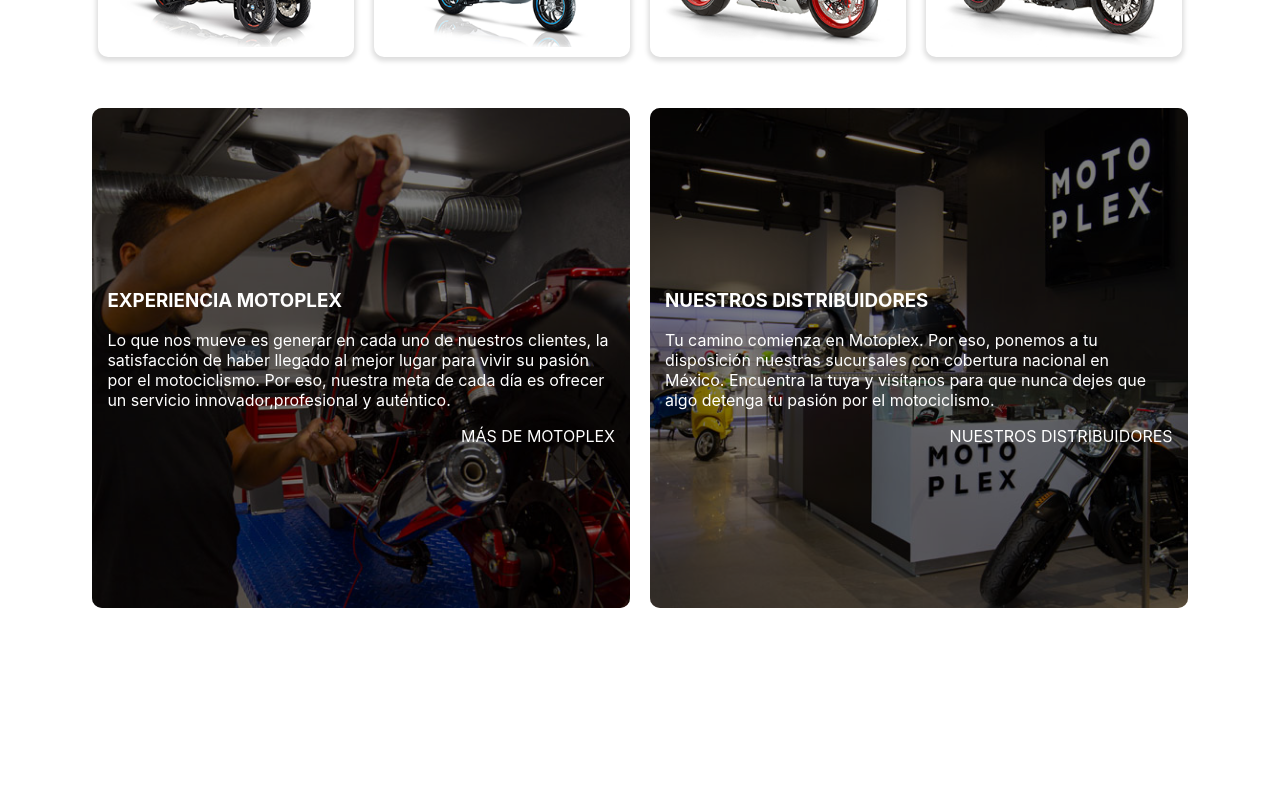
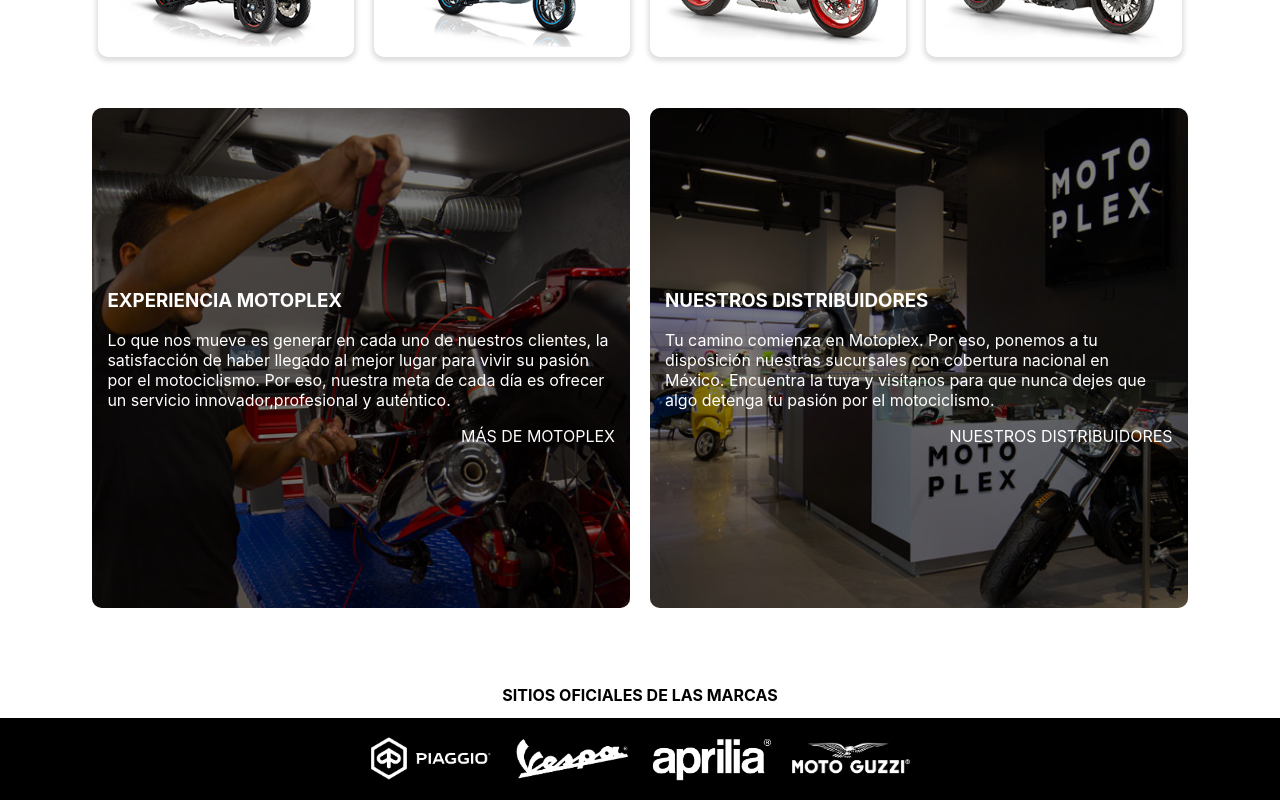
Before and after one commit to AlejandraEscobar3G/motoplex-cssgrid, a React (Create React App) app: page / in a window 1280 px wide. Shown: the part 1288-2088 px from the top of the page. Before the commit the page ends 1896 px from the top, so only its background shows below. Built offline with nearby package versions, Linux system fonts and the light colour scheme.

Commit message:
[Motoplex] - Home implementation (desktop version)

```diff
--- a/src/components/Card_Brand/card_brand.js
+++ b/src/components/Card_Brand/card_brand.js
@@ -7,11 +7,18 @@
 
 class CardBrand extends React.Component {
   render() {
+    const card_brand = this.props.cardData;
     return(
-      <div className="card_brand">
-        <img className="card_brand_logo" src={this.props.cardLogo} alt="logo"/>
-        <img className="card_brand_model" src={this.props.cardModel} alt="Model"/>
-      </div>
+      card_brand.map(data => {
+        return(
+          <a href={data.redirection} key={data.id}>
+            <div className="card_brand">
+              <img className="card_brand_logo" src={data.logo} alt="logo"/>
+              <img className="card_brand_model" src={data.model} alt="Model"/>
+            </div>
+          </a>
+        )
+      })
     )
   }
 }
--- /dev/null
+++ b/src/components/Footer/footer.css
@@ -0,0 +1,23 @@
+.footer_container {
+  width: 100%;
+  text-align: center;
+  margin-top: 5%;
+  background: black;
+}
+.footer_container p {
+  background: white;
+  margin: 0%;
+  padding: 1%;
+  font-weight: bold;
+}
+.footer_brands {
+  display: grid;
+  grid-template: 1fr / repeat(4, 10%);
+  column-gap: 15px;
+  justify-content: center;
+  align-items: center;
+  padding: 15px;
+}
+.footer_brands img {
+  width: 100%;
+}
--- /dev/null
+++ b/src/components/Footer/footer.js
@@ -0,0 +1,51 @@
+import React from 'react';
+
+//Components
+
+//Styles
+import './footer.css';
+
+// Images
+import logoPiaggio from '../../images/logos/logo-rectangulo-piaggio-negro.png';
+import logoVespa from '../../images/logos/logo-rectangulo-vespa-negro.png';
+import logoAprilia from '../../images/logos/logo-rectangulo-aprilia-negro.png';
+import logoGuzzi from '../../images/logos/logo-rectangulo-guzzi-negro.png';
+
+class Footer extends React.Component {
+  render() {
+    const logosFooter = [
+      {
+        src:`${logoPiaggio}`,
+        alt:'Piaggio Logo'
+      },
+      {
+        src:`${logoVespa}`,
+        alt:'Vespa Logo'
+      },
+      {
+        src:`${logoAprilia}`,
+        alt:'Aprilia Logo'
+      },
+      {
+        src:`${logoGuzzi}`,
+        alt:'Moto Guzzi Logo'
+      },
+    ]
+    return(
+      <footer className="footer_container">
+        <p>SITIOS OFICIALES DE LAS MARCAS</p>
+        <div className="footer_brands">
+          {
+            logosFooter.map(data => {
+              return(
+                <img src={data.src} alt={data.alt}/>
+              )
+            })
+          }
+        </div>
+      </footer>
+    )
+  }
+}
+
+export default Footer;
--- a/src/components/More_Motoplex/more_motoplex.js
+++ b/src/components/More_Motoplex/more_motoplex.js
@@ -7,19 +7,23 @@
 
 class MoreMotoplex extends React.Component {
   render() {
-    let motoplex_background = {
-      backgroundImage: `url(${this.props.motoplexBackground})`
-    }
+    const more_motoplex = this.props.infoMotoplex;
+    let motoplex_background = {}
     return(
-      <div className="more_motoplex" style={motoplex_background}>
-        <div className="more_layout">
-          <div className="more_text">
-            <h3>{this.props.infoMotoplex.title}</h3>
-            <p>{this.props.infoMotoplex.description}</p>
-            <div className="link"><a href={this.props.infoMotoplex.redirection} >{this.props.infoMotoplex.anchor}</a></div>
+      more_motoplex.map(data => {
+        motoplex_background = { backgroundImage: `url(${data.background})` }
+        return(
+          <div className="more_motoplex" style={motoplex_background} key={data.id}>
+            <div className="more_layout">
+              <div className="more_text">
+                <h3>{data.title}</h3>
+                <p>{data.description}</p>
+                <div className="link"><a href={data.redirection} >{data.anchor}</a></div>
+              </div>
+            </div>
           </div>
-        </div>
-      </div>
+        )
+      })
     )
   }
 }
--- a/src/pages/Home/home.js
+++ b/src/pages/Home/home.js
@@ -4,6 +4,7 @@
 import Menu from '../../components/Menu/menu';
 import CardBrand from '../../components/Card_Brand/card_brand';
 import MoreMotoplex from '../../components/More_Motoplex/more_motoplex';
+import Footer from '../../components/Footer/footer';
 
 // Styles
 import './home.css';
@@ -23,18 +24,50 @@
 
 class Home extends React.Component {
   render() {
-    let experiencia = {
+    const card_brand = [
+      {
+        id: 1,
+        model: `${cardModelPiaggio}`,
+        logo: `${cardLogoPiaggio}`,
+        redirection: '#'
+      },
+      {
+        id: 2,
+        model: `${cardModelVespa}`,
+        logo: `${cardLogoVespa}`,
+        redirection: '#'
+      },
+      {
+        id: 3,
+        model: `${cardModelAprilia}`,
+        logo: `${cardLogoAprilia}`,
+        redirection: '#'
+      },
+      {
+        id: 4,
+        model: `${cardModelGuzzi}`,
+        logo: `${cardLogoGuzzi}`,
+        redirection: '#'
+      }
+    ];
+    const more_motoplex = [
+      {
+        id: 1,
         title: 'EXPERIENCIA MOTOPLEX',
         description: 'Lo que nos mueve es generar en cada uno de nuestros clientes, la satisfacción de haber llegado al mejor lugar para vivir su pasión por el motociclismo. Por eso, nuestra meta de cada día es ofrecer un servicio innovador,profesional y auténtico.',
         anchor: 'MÁS DE MOTOPLEX',
-      redirection: '#'
-    }
-    let distribuidores = {
+        redirection: '#',
+        background: `${experienciaMotoplex}`
+      },
+      {
+        id: 2,
         title: 'NUESTROS DISTRIBUIDORES',
         description: 'Tu camino comienza en Motoplex. Por eso, ponemos a tu disposición nuestras sucursales con cobertura nacional en México. Encuentra la tuya y visítanos para que nunca dejes que algo detenga tu pasión por el motociclismo.',
         anchor: 'NUESTROS DISTRIBUIDORES',
-      redirection: '#'
+        redirection: '#',
+        background: `${distribuidor}`
       }
+    ];
     return (
       <div>
         <Menu />
@@ -48,15 +81,12 @@
           </h2>
         </div>
         <div className="Home_brands">
-          <a href=""><CardBrand cardModel={cardModelPiaggio} cardLogo={cardLogoPiaggio} /></a>
-          <a href=""><CardBrand cardModel={cardModelVespa} cardLogo={cardLogoVespa} /></a>
-          <a href=""><CardBrand cardModel={cardModelAprilia} cardLogo={cardLogoAprilia} /></a>
-          <a href=""><CardBrand cardModel={cardModelGuzzi} cardLogo={cardLogoGuzzi} /></a>
+          <CardBrand cardData={card_brand} />
         </div>
         <div className="Home_motoplex">
-          <MoreMotoplex motoplexBackground={experienciaMotoplex} infoMotoplex={experiencia} />
-          <MoreMotoplex motoplexBackground={distribuidor} infoMotoplex={distribuidores} />
+          <MoreMotoplex infoMotoplex={more_motoplex} />
         </div>
+        <Footer />
       </div>
     )
   }
```
Lines whose indentation alone changed are shown as unchanged.
